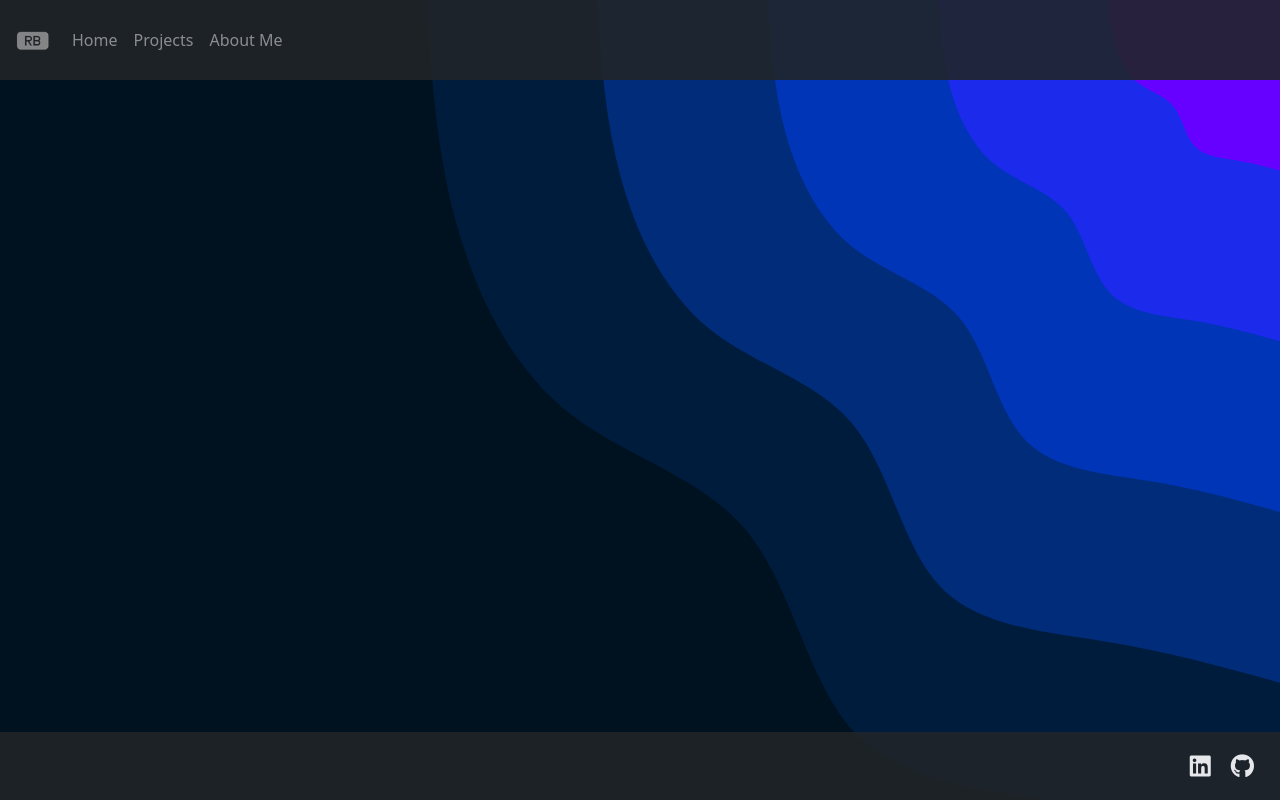
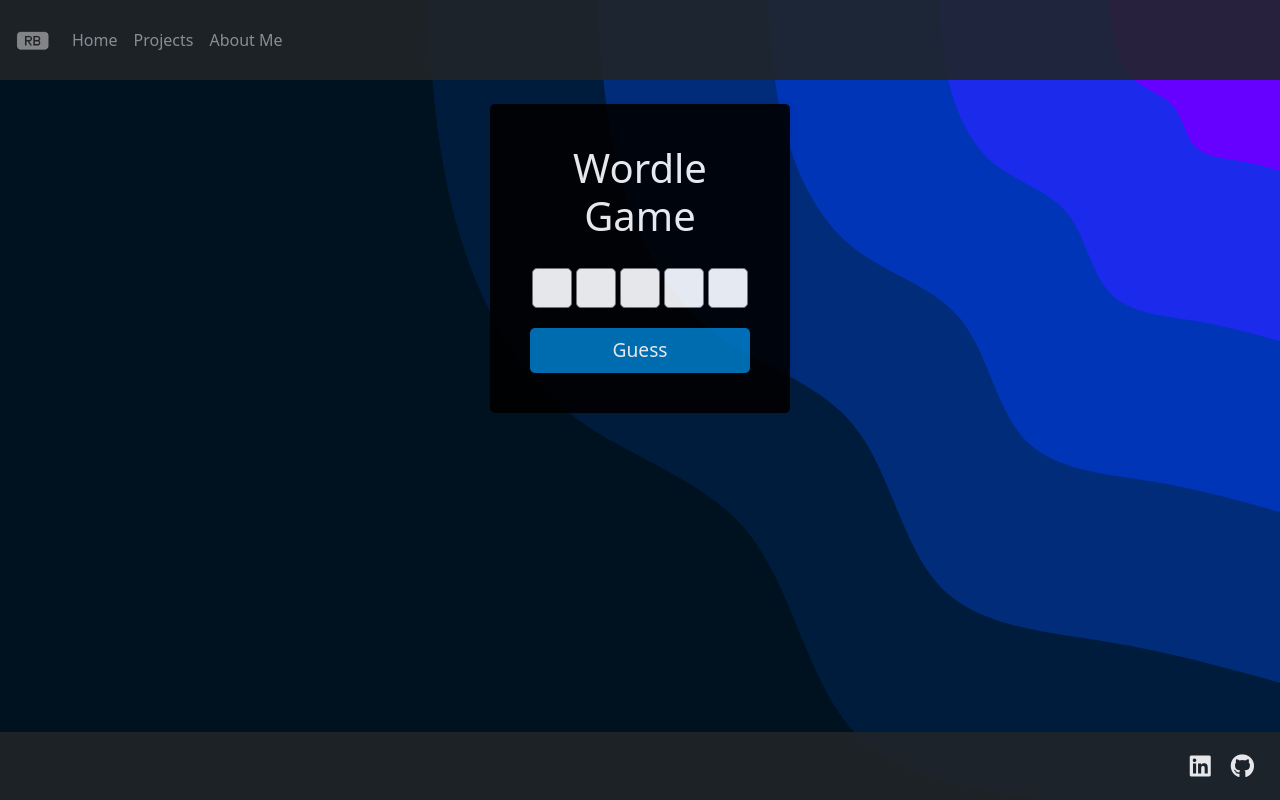
Before and after one commit to rbrassettCode/PortfolioReactApp, a React (Create React App) app: page /portfolio/Wordle in a window 1280 px wide. Built offline with nearby package versions, Linux system fonts and the light colour scheme.

Commit message:
Added Wordle game to showcase my react skills

```diff
--- a/src/App.js
+++ b/src/App.js
@@ -12,6 +12,8 @@ import TodoList from './pages/Todo';
 import Projects from './pages/Projects';
 import AboutMe from './pages/AboutMe';
 import initialsIcon from './images/initials-icon.png';
+import TaskBoard from './pages/TaskBoard';
+import Wordle from './pages/Wordle';
 
 function App() {
   return (
@@ -31,6 +33,7 @@ function App() {
         <Route path="/portfolio/Weather" element={<Weather/>} />
         <Route path="/portfolio/TodoList" element={<TodoList/>} />
         <Route path="/aboutMe" element={<AboutMe/>} />
+        <Route path="/portfolio/Wordle" element={<Wordle/>} />
       </Routes>
       <Footer/>
     </Router>
--- a/src/pages/Projects.js
+++ b/src/pages/Projects.js
@@ -2,6 +2,7 @@ import React from "react";
 import ProjectCard from './ProjectCard';
 import weatherIcon from '../images/weather_icon.png';
 import todoIcon from '../images/to-do-list.png';
+import wordleIcon from '../images/Wordle_icon.webp'
 import './Projects.css';
 
 function Projects() {
@@ -18,6 +19,12 @@ function Projects() {
             imageUrl: todoIcon,
             routelink: "/portfolio/ToDoList"
         },
+        {
+            title: "Wordle",
+            description: "I made a clone of the popular game wordle.",
+            imageUrl: wordleIcon,
+            routelink: "/portfolio/Wordle"
+        }
     ];
 
     return (
--- /dev/null
+++ b/src/pages/Wordle.css
@@ -0,0 +1,77 @@
+.wordle-container {
+    padding: 40px;
+    background-color: black;
+    box-shadow: 0px 0px 10px rgba(0, 0, 0, 0.1);
+    border-radius: 5px;
+    width: 300px;
+    text-align: center;
+    justify-content: center;
+    display: flex;
+    flex-wrap: wrap;
+    flex-direction: column;
+
+    margin: 0 auto;
+}
+.input-boxes {
+    display: flex;
+    justify-content: space-between;
+    margin: 20px 0;
+}
+
+.input-boxes input {
+    width: 40px;
+    height: 40px;
+    text-align: center;
+    border: 1px solid #7f7f7f;
+    border-radius: 5px;
+    font-size: 18px;
+    padding: 0;
+    margin: 0 2px;
+}
+
+.wordle-button {
+    padding: 10px;
+    background-color: #7f7f7f;
+    color: white;
+    border: none;
+    border-radius: 5px;
+    cursor: pointer;
+    transition: background-color 0.2s;
+    width: 100%;
+}
+
+.wordle-button:hover {
+    background-color: #5a5a5a;
+}
+
+.guesses {
+    display: flex;
+    justify-content: space-between;
+    margin: 5px 0;
+}
+
+.guess-letter {
+    display: inline-block;
+    width: 40px;
+    height: 40px;
+    line-height: 40px;
+    text-align: center;
+    background-color: #f8f8f8;
+    border-radius: 5px;
+    font-size: 20px;
+    font-weight: bold;
+}
+
+.guess-letter[color="green"] {
+    color: white;
+    background-color: #008000;
+}
+
+.guess-letter[color="yellow"] {
+    color: black;
+    background-color: #ffff00;
+}
+
+.guess-letter[color="gray"] {
+    color: #7f7f7f;
+}
--- /dev/null
+++ b/src/pages/Wordle.js
@@ -0,0 +1,108 @@
+import React, { useState } from 'react';
+import './Wordle.css';
+
+function Wordle() {
+    const [word, setWord] = useState(pickRandomWord());
+    const [guesses, setGuesses] = useState([]);
+    const [currentGuess, setCurrentGuess] = useState(Array(5).fill(''));
+
+    function handleInputChange(e, index) {
+        const newGuess = [...currentGuess];
+        newGuess[index] = e.target.value;
+        setCurrentGuess(newGuess);
+
+        if (index < 4 && e.target.value) {
+            document.getElementById(`input-${index+1}`).focus();
+        }
+    }
+
+    function handleGuess() {
+        const guessString = currentGuess.join('');
+        if (guessString.length !== 5 || guesses.includes(guessString)) return;
+        setGuesses(prev => [...prev, guessString]);
+        setCurrentGuess(Array(5).fill(''));
+    }
+
+    function feedback(guess) {
+        return word.split('').map((char, index) => {
+            if (char === guess[index]) return 'green';
+            if (word.includes(guess[index])) return 'yellow';
+            return 'gray';
+        });
+    }
+
+    return (
+        <div className="wordle-container">
+            <h1>Wordle Game</h1>
+            <div className="input-boxes">
+                {currentGuess.map((char, index) => (
+                    <input
+                        key={index}
+                        id={`input-${index}`}
+                        maxLength="1"
+                        value={char}
+                        onChange={e => handleInputChange(e, index)}
+                    />
+                ))}
+            </div>
+            <button type="submit" onClick={handleGuess} >Guess</button>
+
+            {guesses.map((guess, index) => (
+                <div className='guesses' key={index}>
+                    {guess.split('').map((char, i) => (
+                        <div className='guess-letter' key={i} color={feedback(guess)[i]}>
+                            {char}
+                        </div>
+                    ))}
+                </div>
+            ))}
+        </div>
+    );
+}
+
+function pickRandomWord() {
+  const words = [
+    'apple', 'grape', 'peach', 'melon', 'berry', 'bread', 'crisp', 'dairy',
+    'easel', 'freak', 'globe', 'haste', 'inlet', 'jolly', 'knack', 'latch',
+    'mound', 'nudge', 'ocean', 'pluck', 'query', 'ruler', 'swoop', 'train',
+    'usher', 'vexed', 'woven', 'xenon', 'yarns', 'zoned', 'alert', 'bluff',
+    'crane', 'drone', 'elbow', 'flint', 'giddy', 'hover', 'ivory', 'joust',
+    'kneel', 'lumen', 'noble', 'onset', 'pride', 'quilt', 'rover', 'shine',
+    'tweak', 'unzip', 'vowel', 'wrist', 'yacht', 'zippy', 'amble', 'blitz',
+    'charm', 'dwell', 'enact', 'fjord', 'glint', 'honor', 'input', 'jumbo',
+    'kiosk', 'liver', 'motel', 'nonce', 'optic', 'prong', 'quash', 'robin',
+    'skirt', 'tripe', 'ultra', 'vault', 'whale', 'yield', 'zooms', 'ached',
+    'blush', 'cline', 'douse', 'exile', 'froze', 'gloom', 'hitch', 'irate',
+    'joker', 'laced', 'mirth', 'niece', 'ounce', 'pleat', 'quell', 'ridge',
+    'sling', 'talon', 'uncut'
+];
+
+  const random = new SeededRandom(getSeedForToday());
+  const index = Math.floor(random.nextFloat() * words.length);
+
+  return words[index];
+}
+
+function getSeedForToday() {
+  const today = new Date();
+  return today.getFullYear() * 10000 + (today.getMonth() + 1) * 100 + today.getDate();
+}
+
+class SeededRandom {
+  constructor(seed) {
+      this.seed = seed % 2147483647;
+      if (this.seed <= 0) this.seed += 2147483646;
+  }
+
+  next() {
+      return this.seed = this.seed * 16807 % 2147483647;
+  }
+
+  nextFloat() {
+      return (this.next() - 1) / 2147483646;
+  }
+}
+
+
+
+export default Wordle;
```
Also changed, not shown: src/images/Wordle_icon.webp (added).
